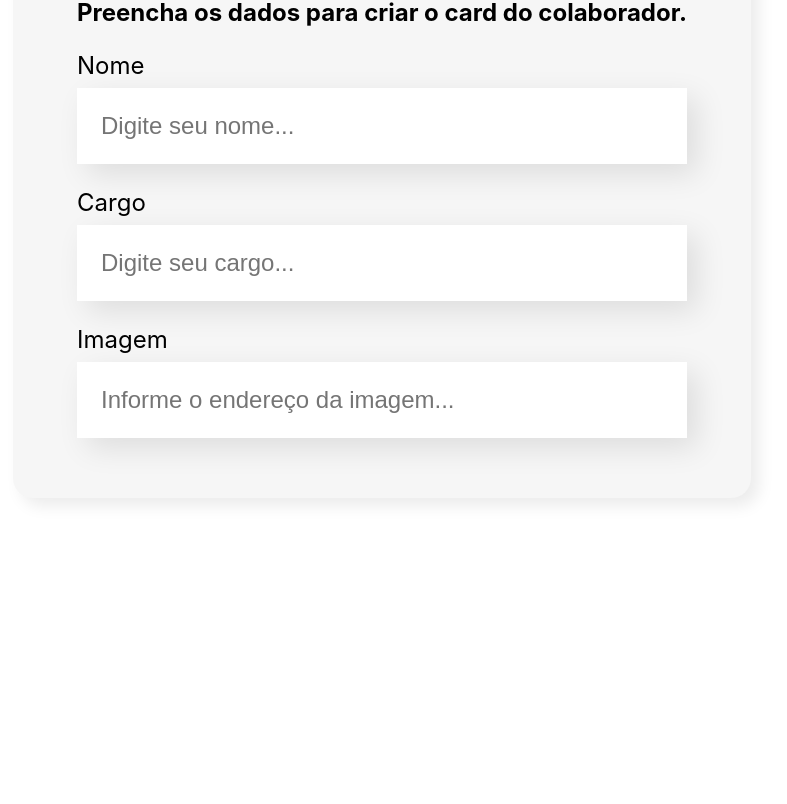
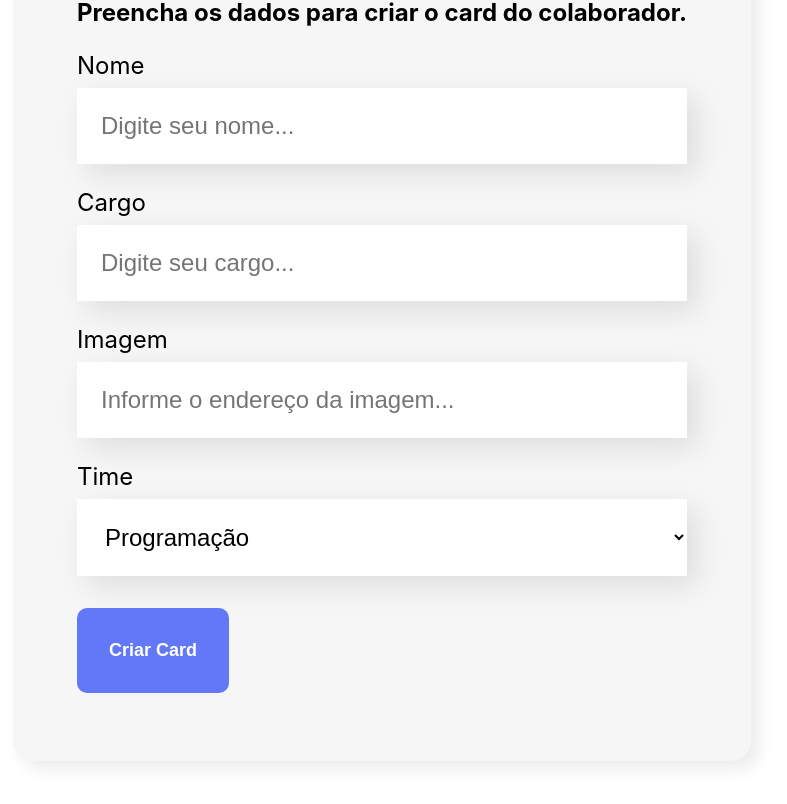
Before and after one commit to lauscolares/Alura-Studies, a React (Create React App) app in the folder Explore React com JavaScript/organo/: page / in a window 1280 px wide. Shown: the part 698-1502 px from the top of the page, without its empty margins (258-1045 px from the left). Before the commit the page ends 1276 px from the top, so only its background shows below. Built offline with nearby package versions, Linux system fonts and the light colour scheme.

Commit message:
Refactor components and add Formulario for creating collaborator card

```diff
--- a/Explore React com JavaScript/organo/src/App.js
+++ b/Explore React com JavaScript/organo/src/App.js
@@ -1,11 +1,20 @@
-import Banner from './componentes/Banner/Banner';
-import Formulario from './componentes/Formulário';
+import { useState } from 'react';
+import Banner from './componentes/Banner';
+import Formulario from './componentes/Formulario';
 
 function App() {
+
+  const [colaboradores, setColaboradores] = useState([])
+
+  const aoNovoColaboradorAdicionado = (colaborador) => {
+    console.log(colaborador)
+    setColaboradores([...colaboradores, colaborador])
+  }
+
   return (
     <div className="App">
       <Banner />
-      <Formulario />
+      <Formulario aoColaboradorCadastrado={colaborador => aoNovoColaboradorAdicionado(colaborador)}/>
     </div>
   );
 }
--- /dev/null
+++ b/Explore React com JavaScript/organo/src/componentes/Botao/Botao.css
@@ -0,0 +1,15 @@
+.botao {
+    background-color: #6278f7;
+    border-radius: 10px;
+    font-weight: 700;
+    font-size: 18px;
+    padding: 32px;
+    border: none;
+    cursor: pointer;
+    color: #FFF;
+    margin: 32px 0;
+}
+
+.botao:hover {
+    color: #95ffd4;
+}
--- /dev/null
+++ b/Explore React com JavaScript/organo/src/componentes/Botao/index.js
@@ -0,0 +1,11 @@
+import './Botao.css'
+
+const Botao = (props) => {
+    return (
+        <button className='botao'>
+            {props.children}
+        </button>
+    )
+}
+
+export default Botao
--- a/Explore React com JavaScript/organo/src/componentes/CampoTexto/index.js
+++ b/Explore React com JavaScript/organo/src/componentes/CampoTexto/index.js
@@ -1,16 +1,19 @@
-
 import './CampoTexto.css'
 
 const CampoTexto = (props) => {
 
   const placeholderModificada = `${props.placeholder}...`
 
+  const aoDigitado = (evento) => {
+    props.aoAlterado(evento.target.value)
+  }
+
   return (
     <div className="campo-texto">
         <label>
           {props.label}
         </label>
-      <input placeholder={placeholderModificada} />
+      <input value={props.valor} onChange={aoDigitado} required={props.obrigatorio} placeholder={placeholderModificada} />
     </div>
   )
 }
--- /dev/null
+++ b/Explore React com JavaScript/organo/src/componentes/Formulario/index.js
@@ -0,0 +1,60 @@
+import Botao from '../Botao';
+import CampoTexto from '../CampoTexto';
+import ListaSuspensa from '../ListaSuspensa';
+import { useState } from 'react';
+import React from 'react';
+import './Formulario.css';
+
+const Formulario = (props) => {
+
+    const times = ['Programação', 'Front-End', 'Data Science',
+        'Devops', 'UX e Design', 'Mobile', 'Inovação e Gestão']
+
+    const [nome, setNome] = useState('')
+    const [cargo, setCargo] = useState('')
+    const [imagem, setImagem] = useState('')
+    const [time, setTime] = useState('')
+
+    const aoSalvar = (evento) => {
+        evento.preventDefault()
+        props.aoColaboradorCadastrado({
+            nome: nome,
+            cargo: cargo,
+            imagem: imagem,
+            time: time
+        })
+    }
+
+    return(
+        <section className="formulario">
+            <form onSubmit={aoSalvar}>
+                <h2>Preencha os dados para criar o card do colaborador.</h2>
+            <CampoTexto aoAlterado={valor=>setNome(valor)}
+                        valor={nome}
+                        obrigatorio={true}
+                        label='Nome'
+                        placeholder="Digite seu nome"
+            />
+            <CampoTexto aoAlterado={valor=>setCargo(valor)}
+                        valor={cargo}
+                        label='Cargo'
+                        placeholder="Digite seu cargo"
+            />
+            <CampoTexto aoAlterado={valor=>setImagem(valor)}
+                        valor={imagem}
+                        label='Imagem'
+                        placeholder="Informe o endereço da imagem"
+            />
+            <ListaSuspensa
+                        itens={times}
+                        label="Time"
+                        valor={time}
+                        aoAlterado={valor=>setTime(valor)}
+            />
+            <Botao>Criar Card</Botao>
+            </form>
+        </section>
+    )
+}
+
+export default Formulario;
--- a/Explore React com JavaScript/organo/src/componentes/Formulário/index.js
+++ /dev/null
@@ -1,17 +0,0 @@
-import CampoTexto from '../CampoTexto';
-import './Formulario.css';
-
-const Formulario = () => {
-    return(
-        <section className="formulario">
-            <form>
-                <h2>Preencha os dados para criar o card do colaborador.</h2>
-            <CampoTexto label='Nome' placeholder="Digite seu nome" />
-            <CampoTexto label='Cargo' placeholder="Digite seu cargo" />
-            <CampoTexto label='Imagem' placeholder="Informe o endereço da imagem" />
-            </form>
-        </section>
-    )
-}
-
-export default Formulario;
--- /dev/null
+++ b/Explore React com JavaScript/organo/src/componentes/ListaSuspensa/ListaSuspensa.css
@@ -0,0 +1,15 @@
+.lista-suspensa label{
+    display: block;
+    font-size: 24px;
+    margin-bottom: 8px;
+  }
+
+.lista-suspensa select {
+    background-color: #FFF;
+    box-shadow: 10px 10px 30px rgba(0, 0, 0, 0.1);
+    width: 100%;
+    border: none;
+    font-size: 24px;
+    padding: 24px;
+    box-sizing: border-box;
+}
--- /dev/null
+++ b/Explore React com JavaScript/organo/src/componentes/ListaSuspensa/index.js
@@ -0,0 +1,21 @@
+import './ListaSuspensa.css';
+
+const ListaSuspensa = (props) => {
+    return (
+        <div className='lista-suspensa'>
+            <label>
+                {props.label}
+            </label>
+            <select onChange={evento=> props.aoAlterado(evento.target.value)}
+                    required={props.required}
+                    value={props.value}
+            >
+                {props.itens.map(item => {
+                    return <option key={item}>{item}</option>
+                    })}
+            </select>
+        </div>
+    )
+}
+
+export default ListaSuspensa
```
Also changed, not shown: Explore React com JavaScript/organo/src/componentes/Banner/index.js (renamed from Explore React com JavaScript/organo/src/componentes/Banner/Banner.js), Explore React com JavaScript/organo/src/componentes/Formulario/Formulario.css (renamed from Explore React com JavaScript/organo/src/componentes/Formulário/Formulario.css), 1 other file (tests, documents, lock files or other folders).
